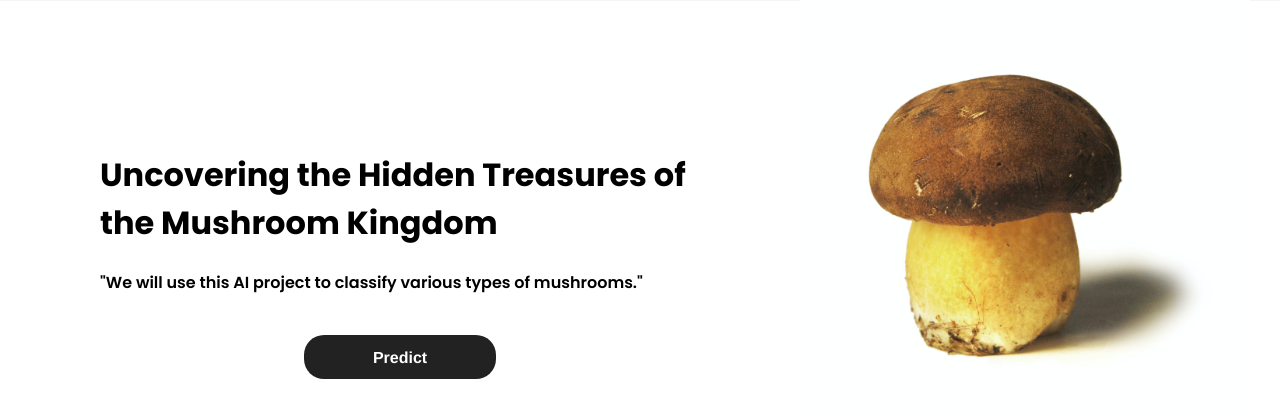
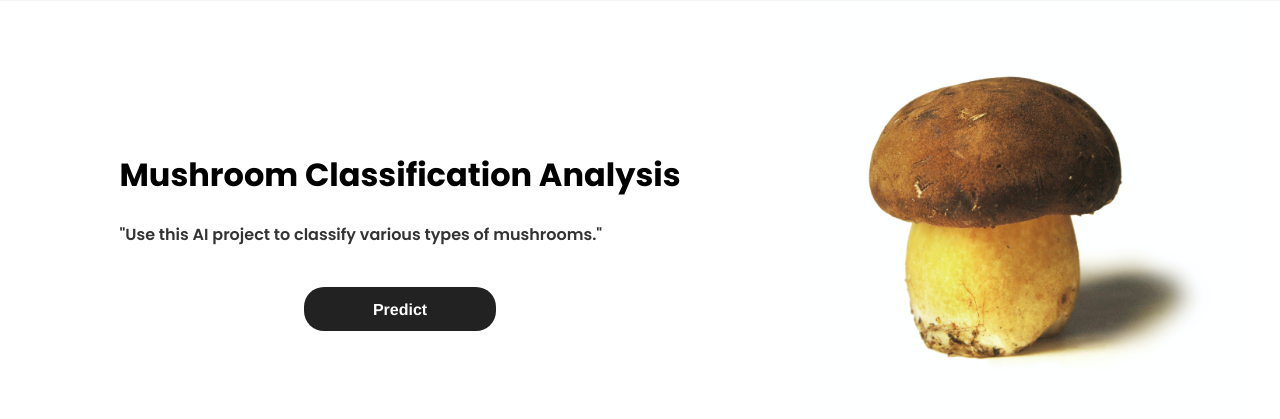
Before and after one commit to reflex-dev/hacktoberfest, a Flask app: page / in a window 1280 px wide. Shown: the part 68-487 px from the top of the page. Run offline with Flask 3, Linux system fonts and the light colour scheme.

Commit message:
fix frontend

```diff
--- a/submissions/ai_apps/Samrat Mushroom Classification/Flask/static/css/styles.css
+++ b/submissions/ai_apps/Samrat Mushroom Classification/Flask/static/css/styles.css
@@ -29,6 +29,7 @@
     font-weight: 700;
 }
 #detail_about_title{
+    color: #333;
     padding-top: 3px;
     padding-bottom: 5px;
     padding-left: 10px;
@@ -73,7 +74,7 @@
 }
 
 .image_box {
-    margin-top: -380px;
+    margin-top: -330px;
     margin-left: 800px;
     margin-right: 30px;
     display: flex;
--- a/submissions/ai_apps/Samrat Mushroom Classification/Flask/templates/index.html
+++ b/submissions/ai_apps/Samrat Mushroom Classification/Flask/templates/index.html
@@ -20,10 +20,10 @@
         <div class="ai_box">
             <div class="ai_content">
                 <h1 id="title">
-                    Uncovering the Hidden Treasures of the Mushroom Kingdom
+                    Mushroom Classification Analysis
                 </h1>
                 <p id="detail_about_title">
-                    "We will use this AI project to classify various types of
+                    "Use this AI project to classify various types of
                     mushrooms."
                 </p>
             </div>
--- a/submissions/ai_apps/Samrat Mushroom Classification/Flask/templates/input.html
+++ b/submissions/ai_apps/Samrat Mushroom Classification/Flask/templates/input.html
@@ -20,7 +20,7 @@
         <h3>Upload a Mushroom Image to classify  </h3>
         <input type="file" name="image_file" id="file_upload" class="file-input">
         <label for="file_upload" class="file-label">Choose an Mushroom Image 🍄</label>
-        <button type="submit" value="Predict Image" class="button-31">Predict Image</button>
+        <button type="submit" value="Predict Image" class="button-31">Predict</button>
     </form>
 
     <img id="image-preview" />
```
Also changed, not shown: submissions/ai_apps/Samrat Mushroom Classification/Flask/static/css/input_styles.css (+11 -17 lines), submissions/ai_apps/Samrat Mushroom Classification/Flask/uploads/0010_7M6YHrGZ3aM.jpg (added), submissions/ai_apps/Samrat Mushroom Classification/Flask/uploads/0016_q41HH6LbKWo.jpg (added), submissions/ai_apps/Samrat Mushroom Classification/Flask/uploads/001_jNbj1WMvR-8.jpg (added), submissions/ai_apps/Samrat Mushroom Classification/Flask/uploads/0021_gQ7nmuCS0S4.jpg (added), submissions/ai_apps/Samrat Mushroom Classification/Flask/uploads/008_Dz7lB9JtqxQ.jpg (added), submissions/ai_apps/Samrat Mushroom Classification/Flask/uploads/024_4dzID00K0bw.jpg (added), submissions/ai_apps/Samrat Mushroom Classification/Flask/uploads/036_7WKOJ4aJ1lQ.jpg (added), submissions/ai_apps/Samrat Mushroom Classification/Flask/uploads/278_OghG2UcQ_oA.jpg (added).
